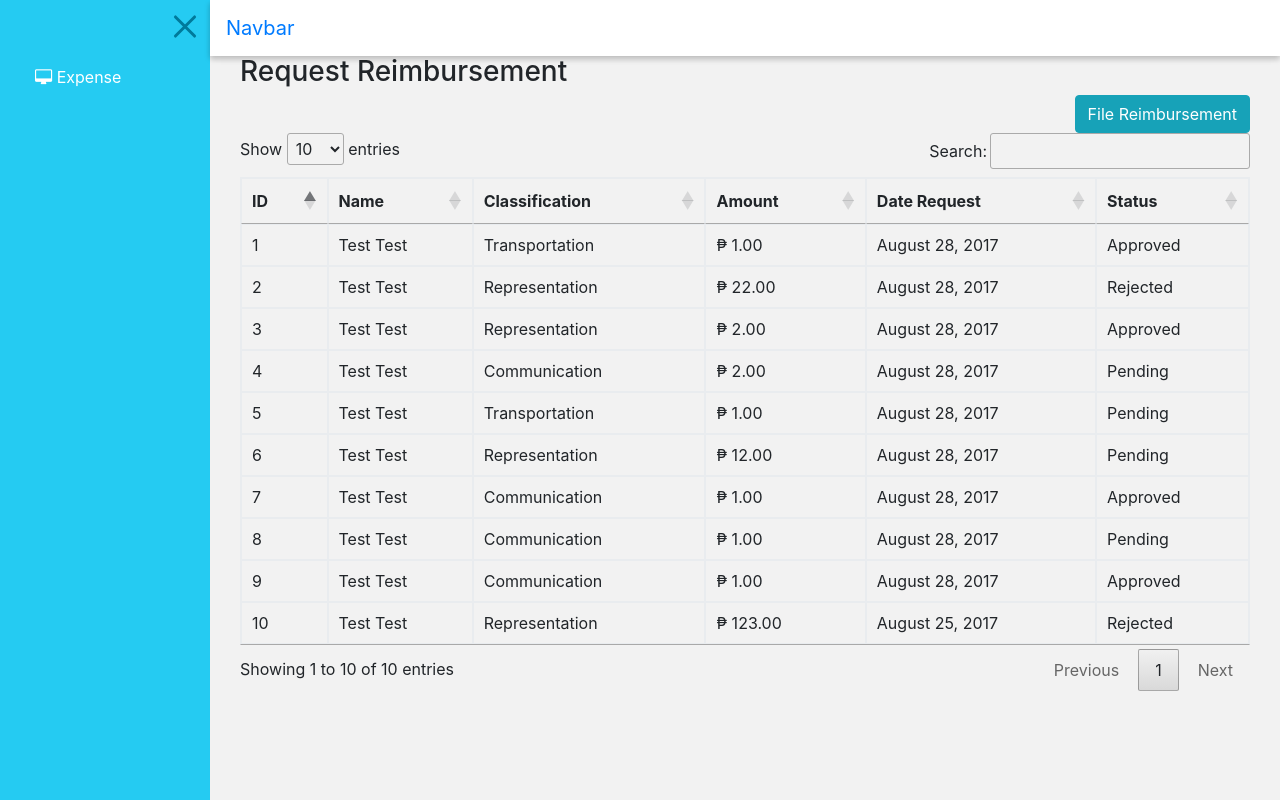
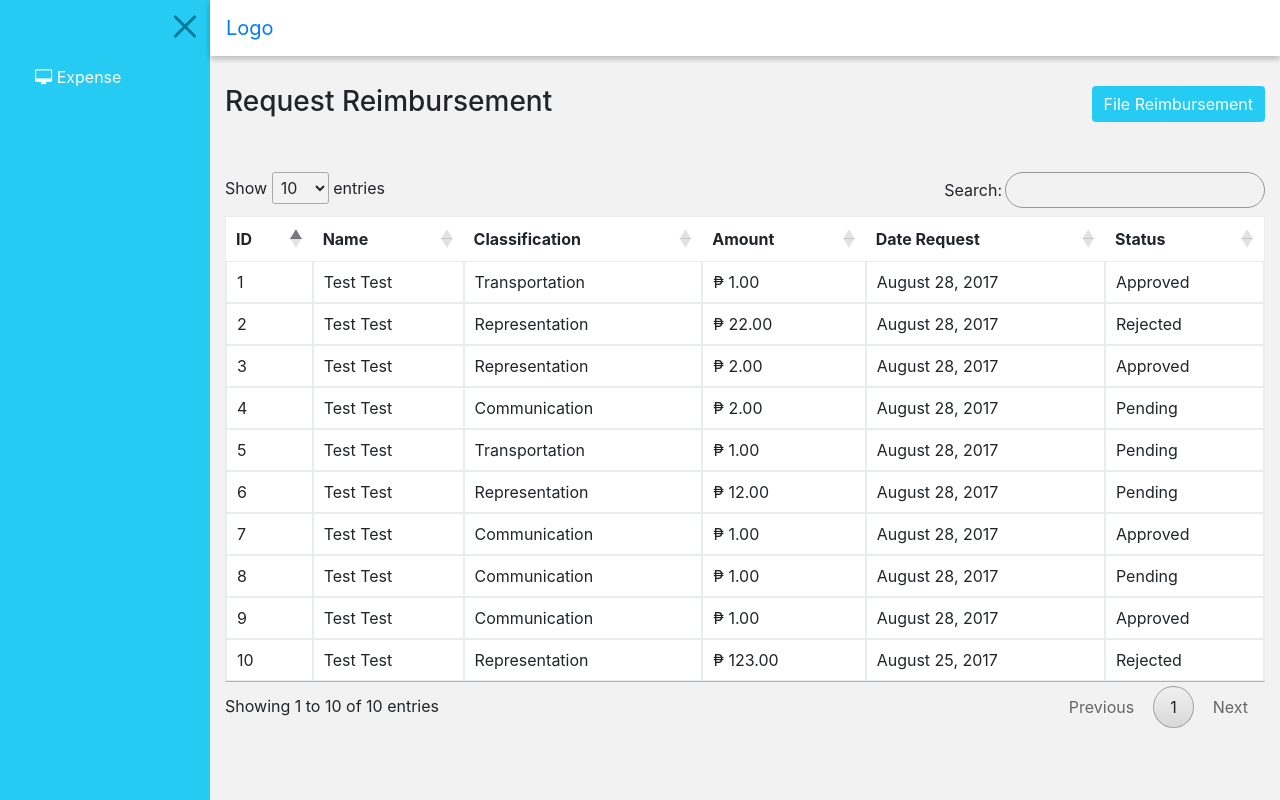
Before and after one commit to Jcarnecer/expense, a CodeIgniter app: page /expense/request in a window 1280 px wide. Run offline with CodeIgniter, Linux system fonts and the light colour scheme; data comes from the database, SQL or seed files in the repository; style sheets or scripts are compiled from the project's sources; some libraries are stand-ins or nearby versions.

Commit message:
UI Changes

```diff
--- a/application/views/expense/reimbursement.php
+++ b/application/views/expense/reimbursement.php
@@ -1,5 +1,3 @@
-
-		<div class="container">
 <h3>Reimbursement</h3>
 <div class="table-responsive">
     <table class="table table-bordered exp-tbl" id="exptbl">
@@ -19,6 +17,5 @@
         </tbody>
     </table>
 </div>
-    </div>
 
 <?php $this->load->view('expense/partials/view_reimburse_modal') ?>
--- a/application/views/expense/request.php
+++ b/application/views/expense/request.php
@@ -1,8 +1,6 @@
-
-            <div class="container">
-            <h3>Request Reimbursement</h3>
+<h3 class="float-left">Request Reimbursement</h3>
+<button type="button" class="btn btn-info custom-button float-right" data-toggle="modal" data-target="#request-modal">File Reimbursement</button>
 <div class="table-responsive">
-            <button type="button" class="btn btn-info custom-button float-right" data-toggle="modal" data-target="#request-modal">File Reimbursement</button>
     <table class="table table-bordered exp-tbl" id="exptbl">
         <thead>
             <tr>
@@ -19,6 +17,5 @@
         </tbody>
     </table>
 </div>
-        </div>
 
 <?php $this->load->view('expense/partials/request_modal') ?>
--- a/application/views/include/footer.php
+++ b/application/views/include/footer.php
@@ -1,13 +1,8 @@
 </div>
 </div>
-
-		<!-- <script src="assets/js/popper.min.js"></script>
-		<script src="assets/js/bootstrap.min.js"></script> -->
-
 		<script src="assets/js/popper.min.js"></script>
 		<script src="assets/js/bootstrap.min.js"></script>
 		<script src="assets/js/jquery.nicescroll.min.js"></script>
-		<script src="https://cdn.datatables.net/1.10.15/js/jquery.dataTables.min.js"></script>
 		<!-- <script src="assets/js/script.js"></script> -->
 		<!-- <script src="assets/js/jquery.nicescroll.min.js"></script> -->
 		<script src="assets/js/app.js"></script>
--- a/application/views/include/header.php
+++ b/application/views/include/header.php
@@ -10,11 +10,12 @@ defined('BASEPATH') OR exit('No direct script access allowed');
 		<meta name="viewport" content="width=device-width, initial-scale=1.0">
 		<title>Expense</title>
 		<script src="assets/js/jquery.js"></script>
+		<link rel="stylesheet" href="https://cdn.datatables.net/1.10.15/css/jquery.dataTables.min.css">
 		<link rel="stylesheet" type="text/css" href="assets/css/flavored-reset-and-normalize.css" >
 		<link rel="stylesheet" type="text/css" href="assets/css/bootstrap.css" >
 		<link rel="stylesheet" type="text/css" href="assets/fonts/font-awesome.min.css" >
-		<link rel="stylesheet" href="https://cdn.datatables.net/1.10.15/css/jquery.dataTables.min.css">
 		<link rel="stylesheet" type="text/css" href="assets/css/styles.css" >
+		<script src="https://cdn.datatables.net/1.10.15/js/jquery.dataTables.min.js"></script>
 		<script src="assets/js/bootstrap-notify.min.js"></script>
 		<script src="assets/js/bs_notify.js"></script>
 		<script>
--- a/application/views/include/topbar.php
+++ b/application/views/include/topbar.php
@@ -6,7 +6,7 @@
 			<span></span>
 			<span></span>
 		</div>
-			<a class="navbar-brand" href="#">Navbar</a>
+			<a class="navbar-brand" href="#">Logo</a>
 		</nav>
 	</div>
 	<div class="container-fluid">
--- a/assets/css/styles.css
+++ b/assets/css/styles.css
@@ -4,7 +4,8 @@ body {
 .navbar-custom {
   background-color: #ffffff;
   box-shadow: 0 3px 6px rgba(0, 0, 0, 0.1), 0 3px 6px rgba(0, 0, 0, 0.15);
-  justify-content: left; }
+  justify-content: left;
+  margin-bottom: 30px; }
 
 #sidebar {
   width: 210px;
@@ -103,3 +104,38 @@ body {
   -ms-transform: rotate(-45deg);
   -webkit-transform: rotate(-45deg);
   transform: rotate(-45deg); }
+
+.custom-button {
+  background-color: #25CBF2;
+  border: none;
+  margin-bottom: 50px; }
+  .custom-button:hover {
+    background-color: #15BBE8; }
+
+.table {
+  background: #ffffff; }
+  .table thead tr th {
+    border: none; }
+
+.dataTables_wrapper {
+  margin-bottom: 30px; }
+  .dataTables_wrapper .dataTables_filter input {
+    border: 1px solid #979797;
+    border-radius: 30px;
+    text-indent: 10px; }
+    .dataTables_wrapper .dataTables_filter input:focus {
+      outline: none; }
+  .dataTables_wrapper .dataTables_paginate a.paginate_button.current {
+    border-radius: 50%; }
+  .dataTables_wrapper .dataTables_paginate a.paginate_button:hover:not(.next):not(.previous) {
+    background: #15BBE8;
+    background-color: #15BBE8;
+    border: 1px solid #15BBE8;
+    border-radius: 50%;
+    color: #ffffff !important; }
+  .dataTables_wrapper .dataTables_paginate a.paginate_button:focus {
+    outline: none; }
+  .dataTables_wrapper .dataTables_paginate a#exptbl_next:hover, .dataTables_wrapper .dataTables_paginate a#exptbl_previous:hover {
+    background: #15BBE8;
+    border: 1px solid #15BBE8;
+    color: #ffffff !important; }
--- a/assets/js/app.js
+++ b/assets/js/app.js
@@ -24,6 +24,11 @@ function toggle(){
 	});
 }
 
+ $( "ul .sub" ).click(function( event ) {
+    event.stopPropagation();
+    // Do something
+  });
+
 $(function () {
     $('.btn-danger').popover({
       container: 'body'
--- a/assets/scss/_custom-variables.scss
+++ b/assets/scss/_custom-variables.scss
@@ -1,6 +1,7 @@
 $white: #ffffff;
-$gray-custom: #f2f2f2;
+$lightest-custom: #f2f2f2;
 $primary-color: #25CBF2;
 $secondary-color: #15BBE8;
 $dark-blue: #007A9B;
 $dark-gray: #626262;
+$light-gray: #979797;
--- a/assets/scss/styles.scss
+++ b/assets/scss/styles.scss
@@ -1,13 +1,14 @@
 @import 'custom-variables';
 
 body {
-    background-color: $gray-custom;
+    background-color: $lightest-custom;
 }
 
 .navbar-custom {
     background-color: $white;
     box-shadow: 0 3px 6px rgba(0,0,0,0.10), 0 3px 6px rgba(0,0,0,0.15);
     justify-content: left;
+    margin-bottom: 30px;
 }
 
 #sidebar {
@@ -136,3 +137,70 @@ body {
     -webkit-transform: rotate(-45deg);
     transform: rotate(-45deg);
 }
+
+.custom-button {
+    background-color: $primary-color;
+    border: none;
+    margin-bottom: 50px;
+
+    &:hover {
+        background-color: $secondary-color;
+    }
+}
+
+.table {
+    background: $white;
+    thead {
+        tr {
+            th {
+                border: none;
+            }
+        }
+    }
+}
+
+.dataTables_wrapper {
+    margin-bottom: 30px;
+
+    .dataTables_filter {
+        input {
+            border: 1px solid $light-gray;
+            border-radius: 30px;
+            text-indent: 10px;
+
+            &:focus {
+                outline: none;
+            }
+        }
+    }
+
+    .dataTables_paginate {
+        a {
+            &.paginate_button {
+                &.current {
+                    border-radius: 50%;
+                }
+
+                &:hover:not(.next, .previous) {
+                    background: $secondary-color;
+                    background-color: $secondary-color;
+                    border: 1px solid $secondary-color;
+                    border-radius: 50%;
+                    color: $white !important;
+                }
+
+                &:focus {
+                    outline: none;
+                }
+            }
+
+            &#exptbl_next, &#exptbl_previous {
+                &:hover {
+                    background: $secondary-color;
+                    border: 1px solid $secondary-color;
+                    color: $white !important;
+                }
+            }
+        }
+    }
+}
```
Also changed, not shown: application/views/expense/classification.php (+2 -5 lines). Lines whose indentation alone changed are shown as unchanged.
